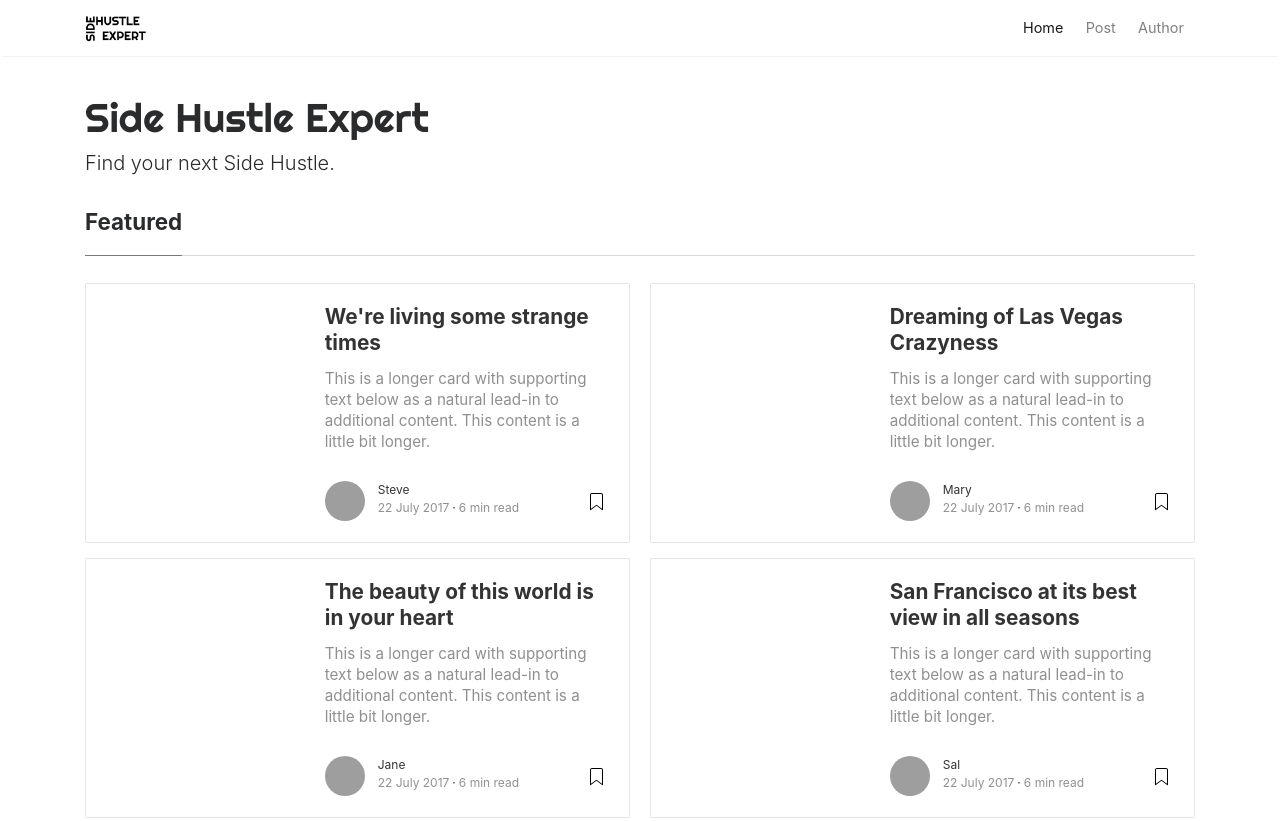
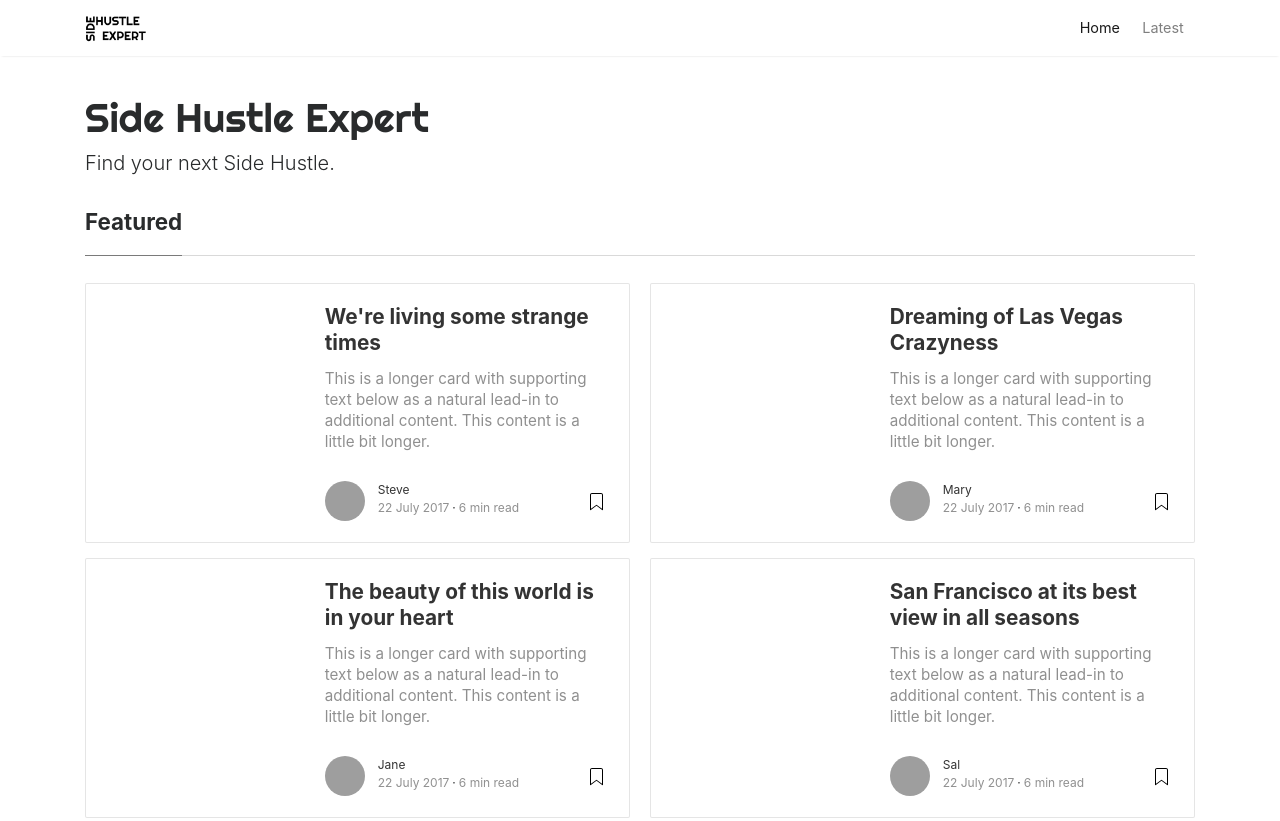
Before and after one commit to SideHustle-Expert/SideHustle-Expert.github.io, a plain HTML site: page index.html in a window 1280 px wide. Shown: the top 821 px of the page. Drawn offline with Linux system fonts and the light colour scheme; grey boxes are pictures that could not be loaded; a script that the page names is missing.

Commit message:
Update index.html

```diff
--- a/index.html
+++ b/index.html
@@ -36,10 +36,7 @@
 			<a class="nav-link" href="index.html">Home <span class="sr-only">(current)</span></a>
 			</li>
 			<li class="nav-item">
-			<a class="nav-link" href="post.html">Post</a>
-			</li>
-			<li class="nav-item">
-			<a class="nav-link" href="author.html">Author</a>
+			<a class="nav-link" href="post.html">Latest</a>
 			</li>
 		</ul>
 		<!-- End Menu -->
```
